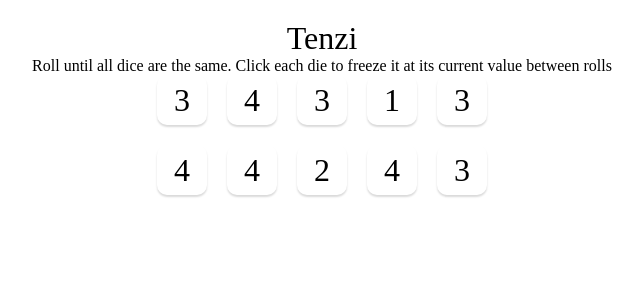
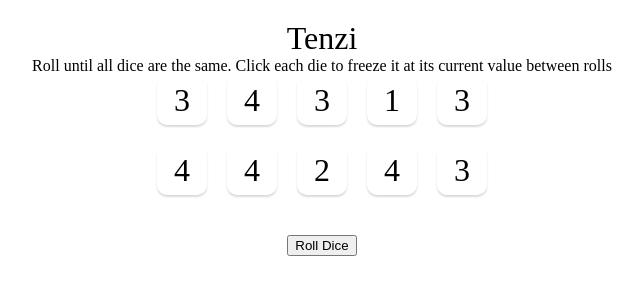
Before and after one commit to stolomeo/Tenzi, a React (Create React App) app: page / in a window 1280 px wide. Shown: the top 300 px of the page, without its empty margins (318-961 px from the left). Built offline with nearby package versions, Linux system fonts and the light colour scheme.

Commit message:
Add button to roll dice

```diff
--- a/src/App.js
+++ b/src/App.js
@@ -29,6 +29,7 @@ export default function App() {
         current value between rolls
       </p>
       <div className="dice-container">{diceElements}</div>
+      <button>Roll Dice</button>
     </main>
   );
 }
```
